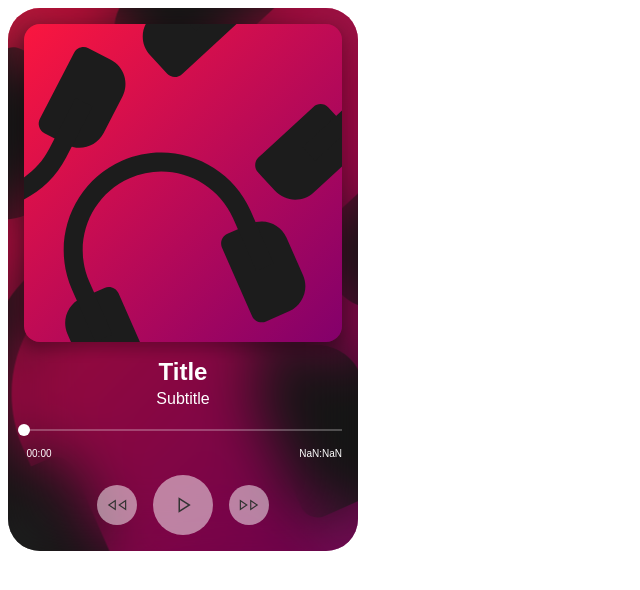
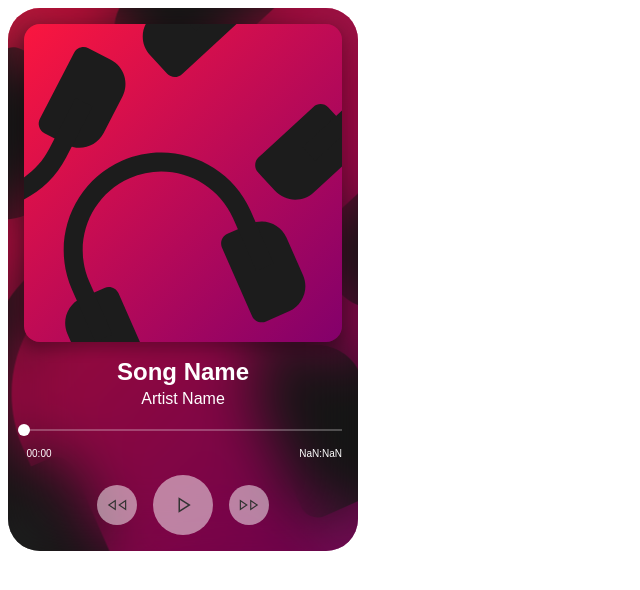
Before and after one commit to yaztak/Harmoniq, a website built with Vite: page example/index.html in a window 1280 px wide. Shown: the whole page, without its empty margins (0-640 px from the left). Built offline with nearby package versions, Linux system fonts and the light colour scheme.

Commit message:
feat(component): Title, artist, album art support and styles directory relocation
Added support for providing title, artist and album art
Moved the styles directory to the src directory

```diff
--- a/example/index.html
+++ b/example/index.html
@@ -13,11 +13,12 @@
 <!--<script src="../dist/js/audio-player.min.js"></script>-->
 <script type="module">
   import AudioPlayer from "@src/audio-player.js";
-  import '@styles/main.css';
+  import '@src/styles/main.css';
 
   // Instantiate the audio player
   const player = new AudioPlayer('#my-audio', {
-    type: 'classic'
+    title: 'Song Name',
+    artist: 'Artist Name'
   });
 </script>
 </body>
--- a/package.json
+++ b/package.json
@@ -9,7 +9,7 @@
     "preview": "vite preview",
     "test": "echo \"Error: no test specified\" && exit 1",
     "css": "npm-run-all css-compile css-prefix css-minify",
-    "css-compile": "sass --style expanded --embed-sources --error-css styles/main.scss dist/css/audio-player.css",
+    "css-compile": "sass --style expanded --embed-sources --error-css src/styles/main.scss dist/css/audio-player.css",
     "css-prefix": "postcss --config build/postcss.config.mjs --replace \"dist/css/*.css\" \"!dist/css/*.rtl*.css\" \"!dist/css/*.min.css\"",
     "css-minify": "cleancss -O1 --format breakWith=lf --with-rebase --source-map --source-map-inline-sources --output dist/css/ --batch --batch-suffix \".min\" \"dist/css/*.css\" \"!dist/css/*.min.css\" \"!dist/css/*rtl*.css\"",
     "js": "npm-run-all js-compile js-minify",
--- a/src/audio-player.js
+++ b/src/audio-player.js
@@ -62,11 +62,11 @@ export default class AudioPlayer {
 
   createAudioPlayerUI() {
     const template = `
-      <div class='audio-player ${this.getClassNames()}' style="background-image: url('/placeholder.svg'); --progress: ${this.progress}%">
-  <img src='/placeholder.svg' class='audio-player__image'/>
+      <div class='audio-player ${this.getClassNames()}' style="background-image: url(${this.options.albumArt || '/placeholder.svg'}); --progress: ${this.progress}%">
+  <img src='${this.options.albumArt || '/placeholder.svg'}' class='audio-player__image'/>
   <div class='audio-player__label'>
-    <span class='audio-player__title'>Title</span>
-    <span class='audio-player__subtitle'>Subtitle</span>
+    <span class='audio-player__title'>${this.options.title}</span>
+    <span class='audio-player__subtitle'>${this.options.artist}</span>
   </div>
   <div class='audio-player__progress'>
     <div class='audio-player__line'>
```
Also changed, not shown: src/styles/components.css (renamed from styles/components.css), src/styles/components.scss (renamed from styles/components.scss), src/styles/layout.css (renamed from styles/layout.css), src/styles/layout.scss (renamed from styles/layout.scss), src/styles/main.css (renamed from styles/main.css), src/styles/main.scss (renamed from styles/main.scss), src/styles/typography.css (renamed from styles/typography.css), src/styles/typography.scss (renamed from styles/typography.scss), 8 other files.
